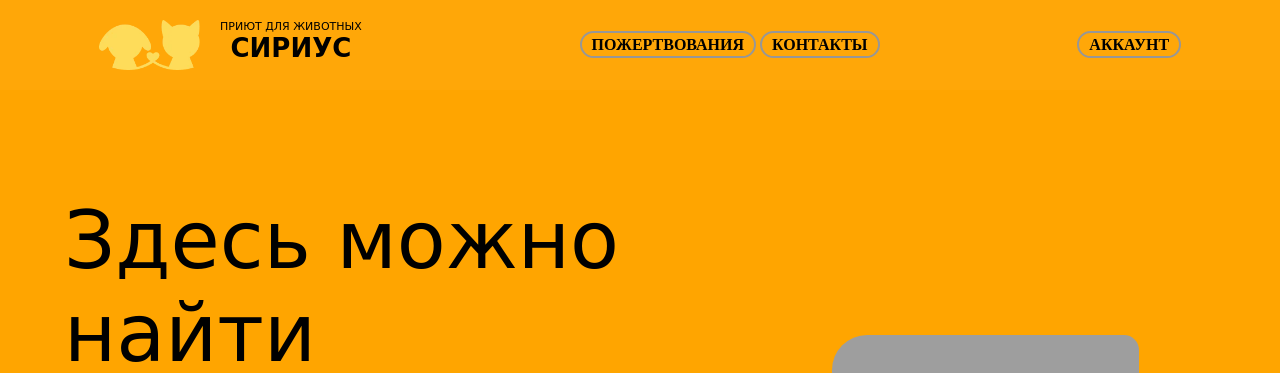
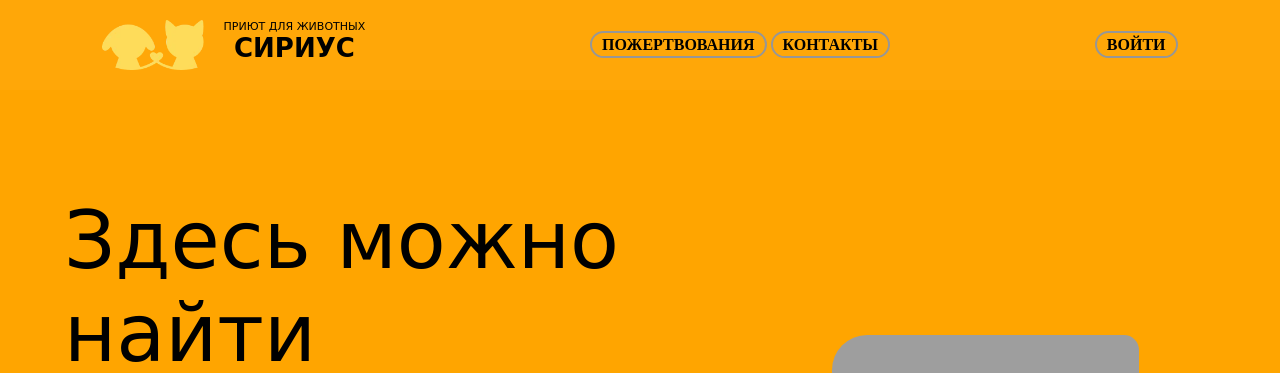
Before and after one commit to rubix0307/pet-for-you, a Django app: page / in a window 1280 px wide. Shown: the top 373 px of the page. Run offline with Django 4.2, Linux system fonts and the light colour scheme; parts of the project's set-up code (start-up, migrations or seed data) failed here and were passed over; some libraries are stand-ins or nearby versions; grey boxes are pictures that could not be loaded.

Commit message:
update header.html

```diff
--- a/pet_for_you/main/templates/main/inc/_header.html
+++ b/pet_for_you/main/templates/main/inc/_header.html
@@ -14,6 +14,10 @@
         </div>
     </div>
     <div class="right">
-        <a class="profile" href="{% url 'profile' %}">Аккаунт</a>
+        {% if request.user.is_authenticated %}
+            <a class="profile" href="{% url 'profile' %}">Аккаунт</a>
+        {% else %}
+            <a class="profile" href="{% url 'user_auth' %}">Войти</a>
+        {% endif %}
     </div>
 </header>
```
